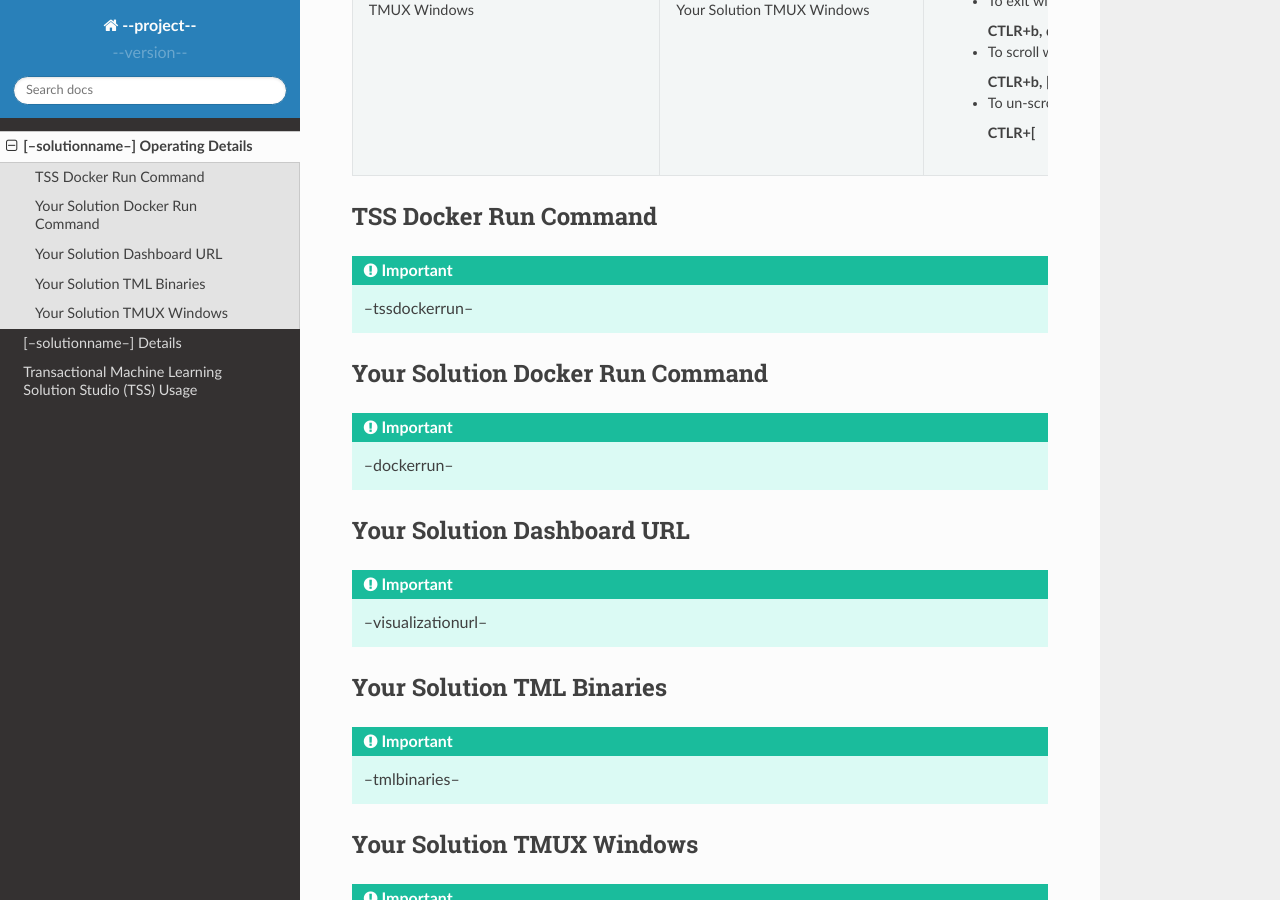
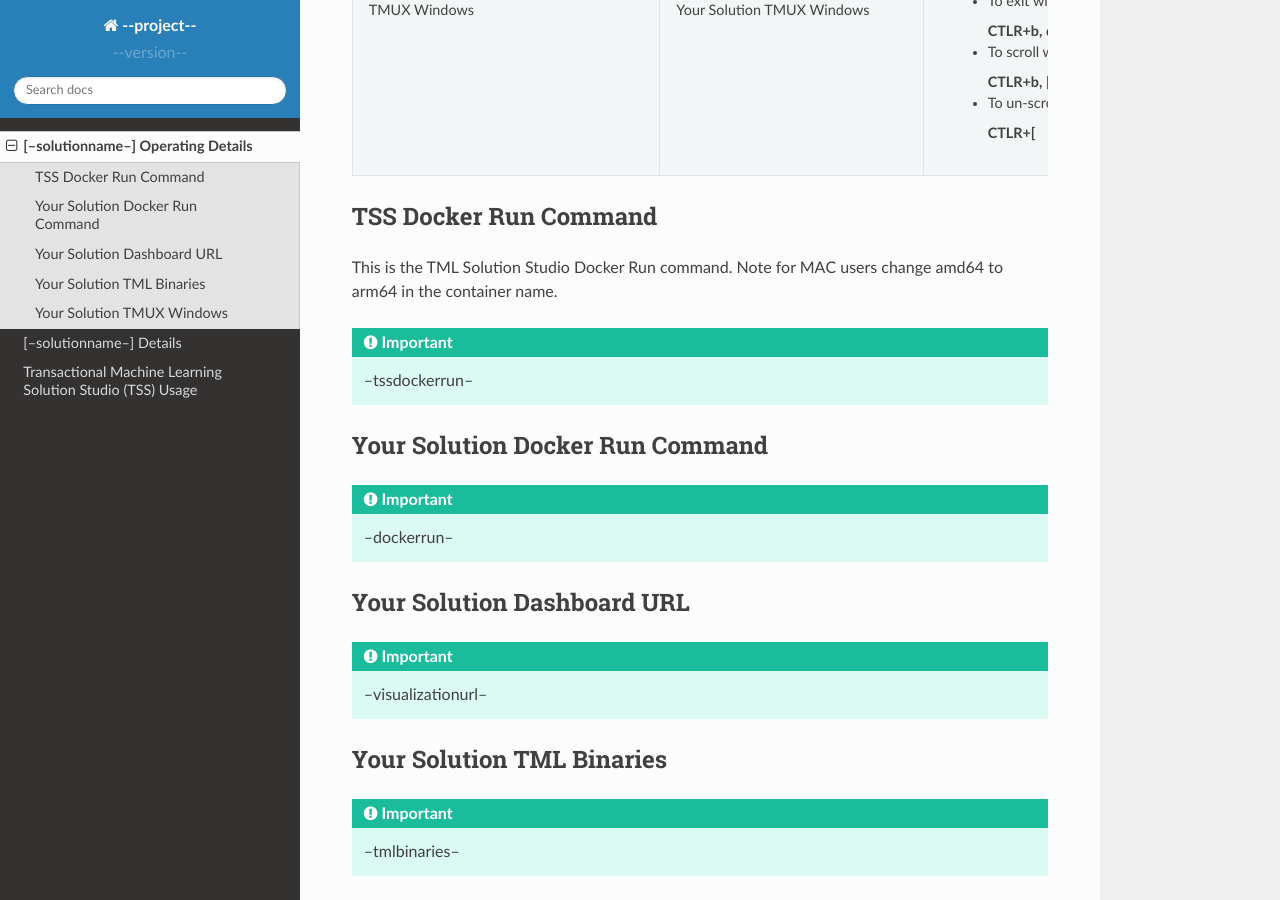
Before and after one commit to vanesalcb06/tssproject2-2b5c, a Sphinx documentation site: the page built from docs/source/operating.rst, in a window 1280 px wide and 900 px high, scrolled down 1173 px. Built offline with Sphinx 7.4.7 and the Read the Docs theme 2.0.0, drawn with Linux system fonts in a browser that asks for light colours.

Commit message:
Update operating.rst

```diff
--- a/docs/source/operating.rst
+++ b/docs/source/operating.rst
@@ -93,6 +93,7 @@
 
 TSS Docker Run Command
 -----------------------
+This is the TML Solution Studio Docker Run command.  Note for MAC users change amd64 to arm64 in the container name.
 
 .. important::
    --tssdockerrun--
```
